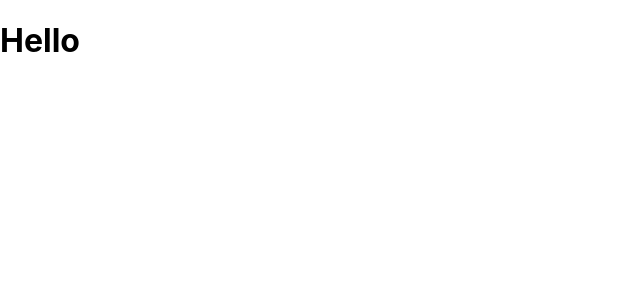
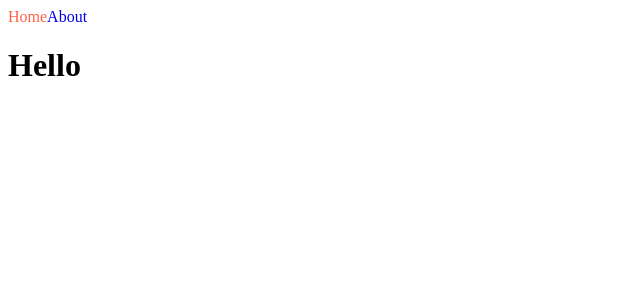
Before and after one commit to jsy3437/NextJs-basis, a Next.js app: page / in a window 1280 px wide. Shown: the top 300 px of the page, without its empty margins (0-640 px from the left). Built offline with nearby package versions, Linux system fonts and the light colour scheme.

Commit message:
기본 코드 삭제 후 NavBar, pageProps 작성함

```diff
--- a/pages/_app.js
+++ b/pages/_app.js
@@ -1,7 +1,10 @@
-import '../styles/globals.css'
+import NavBar from '../component/NavBar';
 
-function MyApp({ Component, pageProps }) {
-  return <Component {...pageProps} />
+export default function App({ Component, pageProps }) {
+	return (
+		<div>
+			<NavBar />
+			<Component {...pageProps} />
+		</div>
+	);
 }
-
-export default MyApp
```
